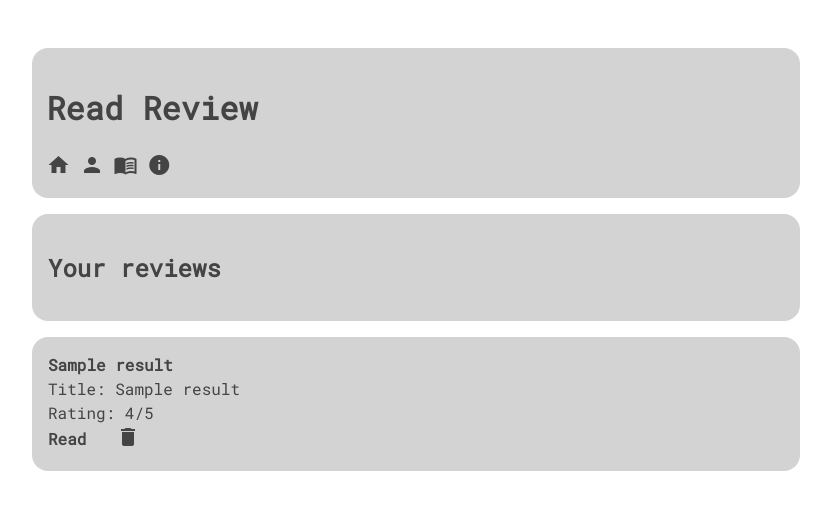
After one commit to evahteri/Read-Review, a Flask app: template src/templates/user_reviews.html in a window 1280 px wide. The commit adds this page. Shown: the top 510 px of the page, without its empty margins (16-847 px from the left). Run offline with Flask 2, Linux system fonts and the light colour scheme; the template is opened without the code that fills it: most values are stand-ins (such as "Sample title", 1, 10 or a date in 2020).

Commit message:
signed in user can see and delete own reviews

```diff
--- a/src/services/review_service.py
+++ b/src/services/review_service.py
@@ -52,5 +52,11 @@ class ReviewService:
     def delete_review(self, review_id):
         return self._review_repository.delete_review(review_id)
 
+    def get_user_reviews(self, user_id):
+        return self._review_repository.get_user_reviews(user_id)
+
+    def validate_review(self, review_id):
+        user_id = self._user_repository.get_user_id()
+        return self._review_repository.validate_review(review_id, user_id)
 
 review_service = ReviewService()
--- a/src/templates/profile.html
+++ b/src/templates/profile.html
@@ -12,6 +12,7 @@
         You have admin rights
         {% endif %}
     </p>
+    <a href="/user_reviews/{{ user_id }}">My reviews</a>
     <a href="/sign_out"><button><span class="material-icons">logout</span></button></a>
     <a href="/sign_out">Log out</a>
 </div>
--- /dev/null
+++ b/src/templates/user_reviews.html
@@ -0,0 +1,24 @@
+<!doctype html>
+{% extends "layout.html" %}
+{% block title %}Read Review{% endblock %}
+{% block content %}
+<div class="info">
+    <h2>Your reviews</h2>
+</div>
+{% if results %}
+    {% for result in results %}
+        <div class="info">
+            <b>{{ result.book_title }}</b> <br>
+            Title: {{ result.review_title }} <br>
+            Rating: {{ result.rating }}/5 <br>
+            <a class="first_option" href="/reviews/{{ result.id }}"> Read</a>
+            <a class="icons" href="/delete_review/{{ result.id }}"><span class="material-icons">delete</span></a>
+        </div>
+    {% endfor %}
+{% else %}
+<div class="info">
+    <p>
+        You have not reviewed any books yet
+    </p>
+{% endif %}
+{% endblock %}
```
Also changed, not shown: documentation/timesheet.md (+2 -1 lines), src/repositories/review_repository.py (+24 -0 lines), src/routes.py (+10 -1 lines), README.md.
